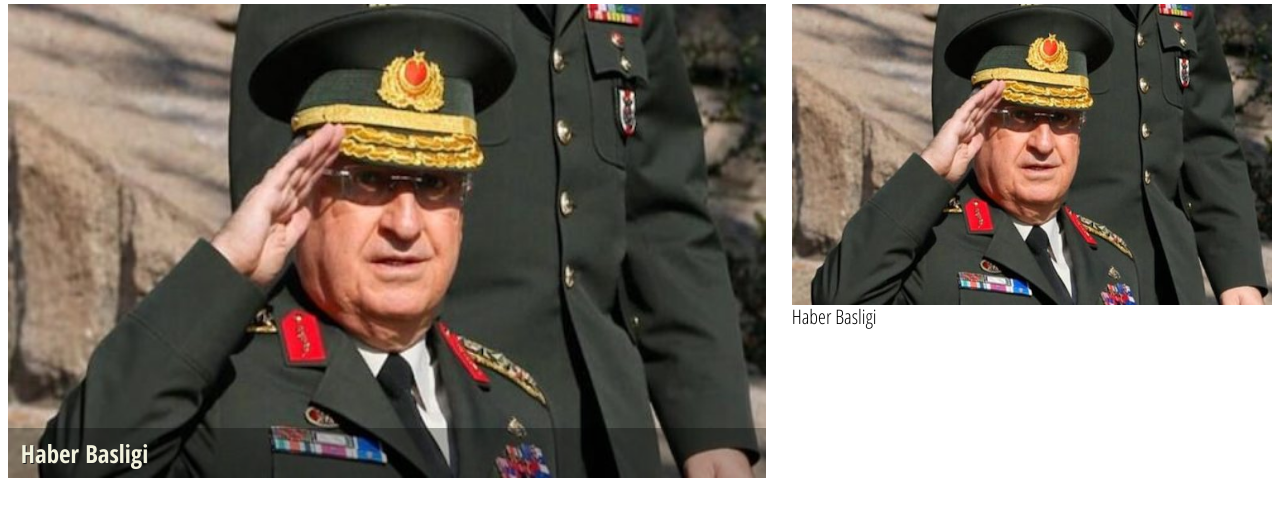
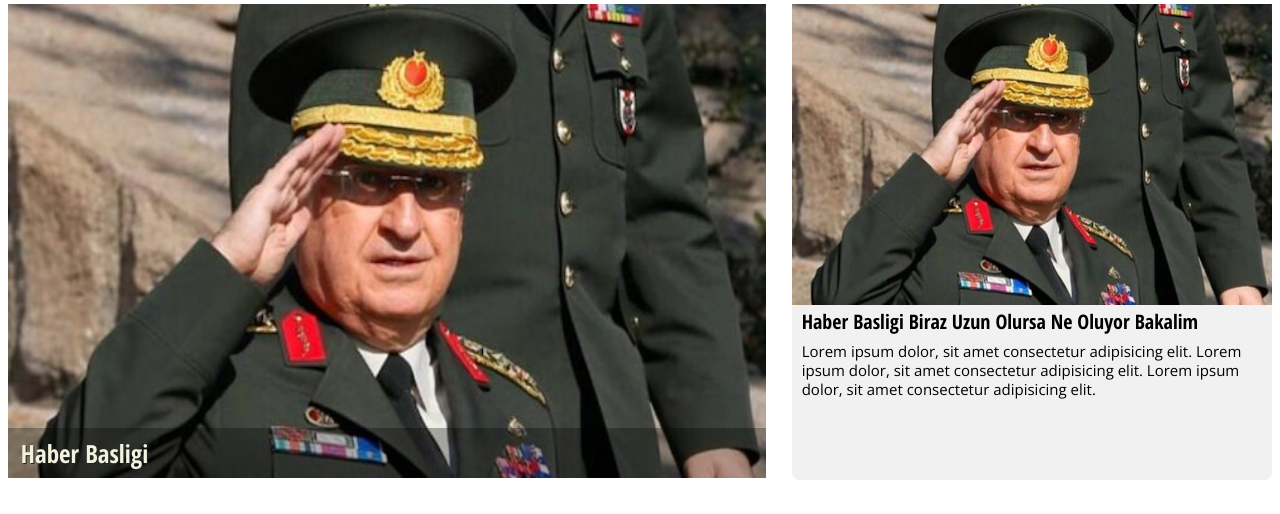
Before and after one commit to sametweb/daimahaberv3, a PHP site: page / in a window 1280 px wide. Shown: the part 433-947 px from the top of the page. Run offline with PHP 8.4, Linux system fonts and the light colour scheme.

Commit message:
mini-slider elden gecirildi

```diff
--- a/css/index.css
+++ b/css/index.css
@@ -356,6 +356,7 @@ footer .link-block .link:hover {
     flex-direction: row;
     justify-content: space-between;
     align-items: stretch;
+    margin: 0 0 3rem 0;
   }
 }
 .slider .main-slider {
@@ -369,7 +370,6 @@ footer .link-block .link:hover {
   -webkit-overflow-scrolling: touch;
   scroll-snap-type: x mandatory;
   height: 100%;
-  padding: 0 0 3rem 0;
 }
 @media (min-width: 768px) {
   .slider .main-slider {
@@ -423,7 +423,6 @@ footer .link-block .link:hover {
   overflow-y: hidden;
   -webkit-overflow-scrolling: touch;
   scroll-snap-type: x mandatory;
-  height: 100%;
 }
 @media (min-width: 768px) {
   .slider .mini-slider {
@@ -439,6 +438,9 @@ footer .link-block .link:hover {
   padding: 0 0 2rem 0;
   scroll-snap-align: start;
   scroll-behavior: smooth;
+  background-color: #f1f1f2;
+  border-bottom-left-radius: 8px;
+  border-bottom-right-radius: 8px;
 }
 @media (min-width: 768px) {
   .slider .mini-slider .item {
@@ -448,8 +450,15 @@ footer .link-block .link:hover {
 }
 @media (min-width: 500px) {
   .slider .mini-slider .item .link h3 {
+    font-weight: bold;
     font-size: 2rem;
+    padding: 5px 1rem 10px 1rem;
   }
+}
+.slider .mini-slider .item .link p {
+  font-size: 1.5rem;
+  line-height: 1.9rem;
+  padding: 0 1rem;
 }
 .slider .mini-slider .item img {
   width: 100%;
--- a/index.html
+++ b/index.html
@@ -192,7 +192,12 @@
           <div class="item">
             <a href="#" alt="" class="link">
               <img src="images/haber1.jpg" />
-              <h3>Haber Basligi</h3>
+              <h3>Haber Basligi Biraz Uzun Olursa Ne Oluyor Bakalim</h3>
+              <p>
+                Lorem ipsum dolor, sit amet consectetur adipisicing elit. Lorem
+                ipsum dolor, sit amet consectetur adipisicing elit. Lorem ipsum
+                dolor, sit amet consectetur adipisicing elit.
+              </p>
             </a>
           </div>
           <div class="item">
--- a/less/headline-sliders.less
+++ b/less/headline-sliders.less
@@ -103,6 +103,7 @@
 .slider {
   @media @desktop {
     .flex(@justifyContent: space-between);
+    margin: 0 0 3rem 0;
   }
   .main-slider {
     .flex();
@@ -112,7 +113,6 @@
     -webkit-overflow-scrolling: touch;
     scroll-snap-type: x mandatory;
     height: 100%;
-    padding: 0 0 3rem 0;
     @media @desktop {
       width: 60%;
     }
@@ -162,7 +162,6 @@
     overflow-y: hidden;
     -webkit-overflow-scrolling: touch;
     scroll-snap-type: x mandatory;
-    height: 100%;
     @media @desktop {
       width: 38%;
     }
@@ -175,6 +174,9 @@
       padding: 0 0 2rem 0;
       scroll-snap-align: start;
       scroll-behavior: smooth;
+      background-color: #f1f1f2;
+      border-bottom-left-radius: 8px;
+      border-bottom-right-radius: 8px;
       @media @desktop {
         flex: 0 0 100%;
         margin: 0 1rem 0 0;
@@ -182,8 +184,15 @@
       .link {
         h3 {
           @media @tablet {
+            font-weight: bold;
             font-size: 2rem;
+            padding: 5px 1rem 10px 1rem;
           }
+        }
+        p {
+          font-size: 1.5rem;
+          line-height: 1.9rem;
+          padding: 0 1rem;
         }
       }
       img {
```
